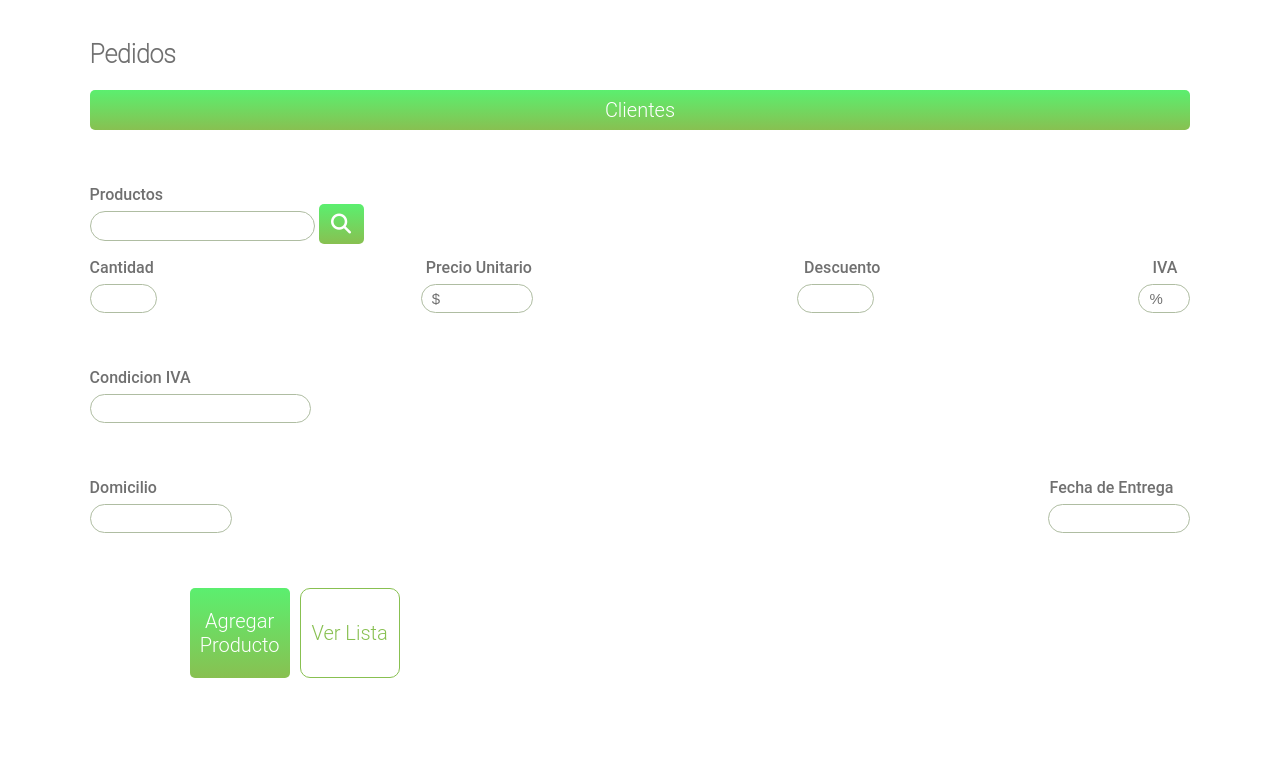
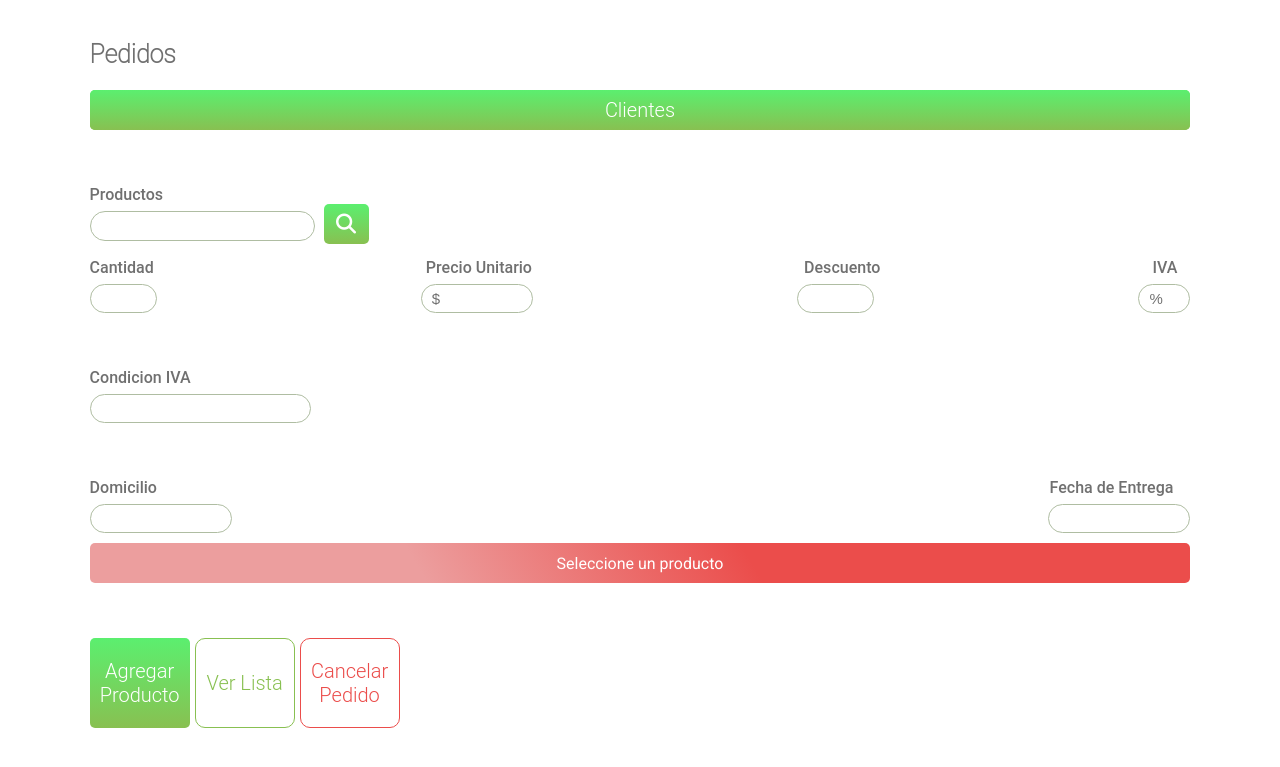
Before and after one commit to TobiasLongstaff/AppForcinitti, a PHP site: page /pedidos.php in a window 1280 px wide. Shown: the top 767 px of the page. Run offline with PHP 8.4, Linux system fonts and the light colour scheme; data that the repository does not hold is empty; some libraries are stand-ins or nearby versions.

Commit message:
Se modificaron algunos botones y se implementaron mensajes

```diff
--- a/assets/styles/lista.css
+++ b/assets/styles/lista.css
@@ -59,7 +59,7 @@ table
     padding: 0;
     border-radius: 5px;
     color: white;
-    font-size: 13px;
+    font-size: 20px;
     height: 40px;
     width: 47px;
     font-family: 'Roboto light', 'Segoe UI', Tahoma, Geneva, Verdana, sans-serif;
--- a/assets/styles/message.css
+++ b/assets/styles/message.css
@@ -10,4 +10,19 @@
     height: 40px;
     font-family: 'Roboto', 'Segoe UI', Tahoma, Geneva, Verdana, sans-serif;
     margin-bottom: 10px;
+    margin-top: 10px;
 }
+
+.mensaje-correcto
+{
+    display: flex;
+    background: linear-gradient(60deg,#a9a8ff 30%, #686de0 60%);
+    border-radius: 5px;
+    justify-content: center;
+    align-items: center;
+    color: white;
+    height: 40px;
+    font-family: 'Roboto', 'Segoe UI', Tahoma, Geneva, Verdana, sans-serif;
+    margin-bottom: 10px;
+    margin-top: 10px;
+}
--- a/assets/styles/pedidos.css
+++ b/assets/styles/pedidos.css
@@ -1,7 +1,6 @@
 body
 {
     margin: 0;
-    padding: 0;
     font-family: 'Roboto Medium', 'Segoe UI', Tahoma, Geneva, Verdana, sans-serif;
     color: #707070;
 }
@@ -61,7 +60,7 @@ body
     text-decoration: none;
 }
 
-.boton input, button
+.boton input, .boton
 {
     background: linear-gradient(180deg,#5bef6f 0%, #88C051 100%);
     border: 0;
@@ -87,8 +86,8 @@ form button
 .textbox-productos
 {
     width: 225px;
-    padding: 5px;
     height: 2em;
+    margin-right: 5px;
 }
                 /* INFORMACION */
 .informacion
@@ -183,7 +182,6 @@ form button
     grid-area: botones;
     display: flex;
     align-items: flex-end;
-    margin-left: 100px;
 }
 
 .botones button
@@ -194,7 +192,7 @@ form button
 
 .boton-2
 {
-    padding-left: 10px;
+    padding: 0 5px;
 }
 
 .boton-2 input
@@ -209,3 +207,17 @@ form button
     height: 90px;
     padding: 0;
 }
+
+.boton-eliminar button
+{
+    background-color: white;
+    border-color: #eb4d4b;
+    color: #eb4d4b;
+    font-size: 20px;
+    border-style: solid;
+    border-width: 1px;
+    text-decoration: none;
+    font-family: 'Roboto light', 'Segoe UI', Tahoma, Geneva, Verdana, sans-serif;
+    border-radius: 10px;
+    padding: 0;
+}
--- a/assets/styles/productos.css
+++ b/assets/styles/productos.css
@@ -30,7 +30,7 @@ body
     padding: 0;
     border-radius: 5px;
     color: white;
-    font-size: 15px;
+    font-size: 20px;
     width: 67px;
     height: 33px;
     font-family: 'Roboto light', 'Segoe UI', Tahoma, Geneva, Verdana, sans-serif;
--- a/pedidos.php
+++ b/pedidos.php
@@ -1,14 +1,15 @@
 <?php
 
     require ('database.php');
+    session_start();
 
     $conecta = mysqli_connect($server, $nombre, $password, $database);
     if (mysqli_connect_errno())
     {
-        echo "Error al conectar la base de datos";
+        $_SESSION['message-error'] = 'Error al conectar la base de datos';
         exit();
     }
-    mysqli_select_db($conecta, $database) or die ('Error al conectar');
+    mysqli_select_db($conecta, $database) or die ($_SESSION['message-error'] = 'Error al conectar');
     mysqli_set_charset($conecta, 'utf8');
 
     //CREAR PEDIDOS
@@ -25,8 +26,6 @@
     $domicilio = '';
     $fechaEntrega = '';
     $id_pedido_cliente = '';
-
-    session_start();
 
     //EXTRAER DATOS
 
@@ -62,6 +61,7 @@
         }
     }
 
+
     $sql="SELECT * FROM lista_clientes";
     $resultado = mysqli_query($conecta, $sql);
 
@@ -90,18 +90,29 @@
         $fechaEntrega = $_POST['fechaEntrega'];
     }
 
-    if(!empty($id_producto) && !empty($_POST['cantidad']))
+    if(!empty($id_producto))
     {
-        $sql3 = "INSERT INTO lista (id_producto, id_pedido , id_cliente, cantidad, descuento, condicionIva, domicilio, fechaEntrega) VALUES ('$id_producto', '$id_pedido','$id_cliente' ,'$cantidad', '$descuento', '$condicionIva', '$domicilio', '$fechaEntrega')";
-        $resultado2 = mysqli_query($conexion,$sql3);
-        if(!$resultado2)
+        if(!empty($_POST['cantidad']))
         {
-            $message = 'No se a podido guardar el producto';
+            $sql3 = "INSERT INTO lista (id_producto, id_pedido , id_cliente, cantidad, descuento, condicionIva, domicilio, fechaEntrega) VALUES ('$id_producto', '$id_pedido','$id_cliente' ,'$cantidad', '$descuento', '$condicionIva', '$domicilio', '$fechaEntrega')";
+            $resultado2 = mysqli_query($conexion,$sql3);
+            if(!$resultado2)
+            {
+                $_SESSION['message-error'] = 'No se a podido guardar el producto';
+            }
+            else
+            {
+                $_SESSION['message-correcto'] = 'Producto Guardado';
+            }
         }
         else
         {
-            $message = 'Producto Guardado';
+            $_SESSION['message-error'] = 'Coloque la cantidad';
         }
+    }
+    else
+    {
+        $_SESSION['message-error'] = 'Seleccione un producto';
     }
 
     if(isset($_GET['crear_pedido']))
@@ -111,13 +122,14 @@
         $resultado = mysqli_query($conexion,$sql);
         if (!$resultado)
         {
-            $message = 'No se a podido guardar el producto';
+            $_SESSION['message-error'] = 'No se a podido guardar el producto';
         }
         else
         {
-            $message = 'Producto Guardado';
+            $_SESSION['message-correcto'] = 'Producto Guardado';
         }
     }
+
     mysqli_close($conexion);
 ?>
 <!DOCTYPE html>
@@ -128,6 +140,7 @@
 
     <!-- CSS -->
     <link rel="stylesheet" href="assets/styles/pedidos.css">
+    <link rel="stylesheet" href="assets/styles/message.css">
 
     <!-- ICONOS -->
     <script src="https://kit.fontawesome.com/1b601aa92b.js" crossorigin="anonymous"></script>
@@ -151,7 +164,7 @@
                 <span>Productos</span>
             </div>
             <input class="textbox-productos" type="search" name="search" value="<?php echo $nombre;?>">
-            <button type="submit" class="fas fa-search"></button>
+            <button type="submit" class="fas fa-search boton"></button>
         </form>
         <!-- INFORMACION -->
         <form method="POST">
@@ -187,14 +200,31 @@
                     <input type="text" name="fechaEntrega">
                 </div>
             </div>
+            <!--ALERTAS-->
+            <?php if(isset($_SESSION['message-error'])){?>
+                <div class='mensaje-error'>
+                   <span><?= $_SESSION['message-error']?></span>
+                </div>
+            <?php session_unset(); } ?>
+            <?php if(isset($_SESSION['message-correcto'])){?>
+                <div class='mensaje-correcto'>
+                   <span><?= $_SESSION['message-correcto']?></span>
+                </div>
+            <?php session_unset(); } ?>
             <!-- BOTONES -->
             <div class="botones">
-                <button type="submit">Agregar Producto</button>
+                <button class="boton" type="submit">Agregar Producto</button>
                 <a class="boton-2" href="lista.php">
                     <input type="button" value="Ver Lista">
+                </a>
+                <a class="boton-eliminar" href="menu.php">
+                    <button>Cancelar Pedido</button>
                 </a>
             </div>
         </form>
     </div>
+    <!--ALERTA-->
+    <!-- <script src="https://cdn.jsdelivr.net/npm/sweetalert2@9"></script>
+    <script src="js/sweetAlert.js"></script> -->
 </body>
 </html>
```
Also changed, not shown: assets/styles/clientes.css (+6 -1 lines), cliente.php (+50 -39 lines), js/sweetAlert.js (added, +19 -0 lines), productos.php (+8 -1 lines).
